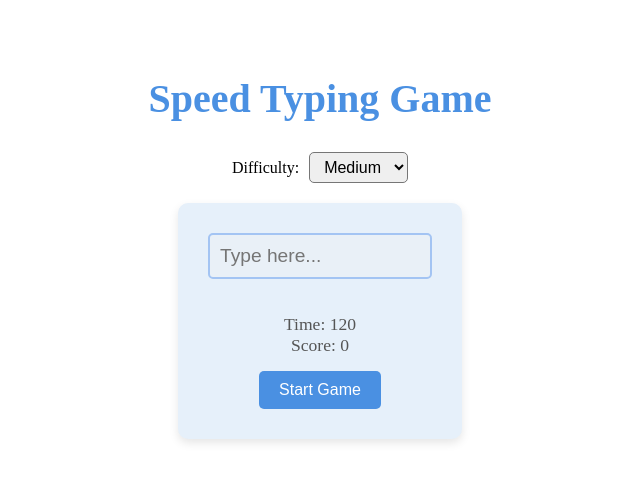
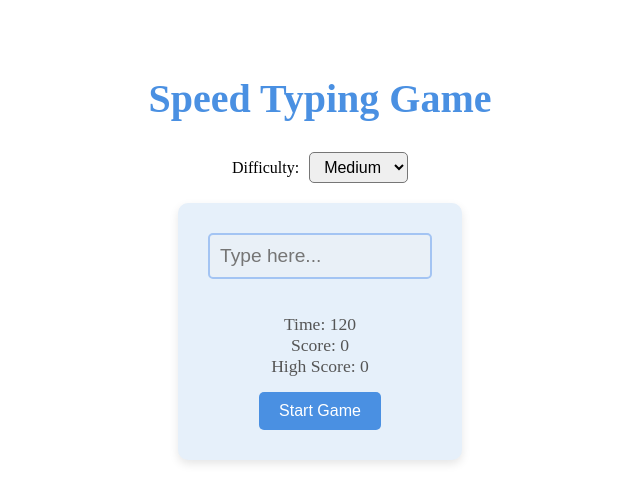
Before and after one commit to A-Dezeray/Angular-Speed-Typing-Game, an Angular app: page / in a window 1280 px wide. Shown: the top 502 px of the page, without its empty margins (320-960 px from the left). Built offline with nearby package versions, Linux system fonts and the light colour scheme.

Commit message:
Added high score tracking with a local storage

```diff
--- a/src/app/app/app.component.html
+++ b/src/app/app/app.component.html
@@ -36,6 +36,9 @@
         <span>Time: {{ timeLeft }}</span>
         <br>
         <span>Score: {{ score }}</span>
+        <br>
+          <span>High Score: {{ highScore }}</span>
+
       </div>
       <button (click)="startGame()">Start Game</button>
     </div>
--- a/src/app/app/app.component.ts
+++ b/src/app/app/app.component.ts
@@ -1,4 +1,4 @@
-import { Component } from '@angular/core';
+import { Component, OnInit } from '@angular/core';
 import { FormsModule } from '@angular/forms';
 import { CommonModule } from '@angular/common';
 
@@ -9,7 +9,7 @@ import { CommonModule } from '@angular/common';
   templateUrl: './app.component.html',
   styleUrls: ['./app.component.css']
 })
-export class AppComponent {
+export class AppComponent implements OnInit {
   currentWord: string = '';
   userInput: string = '';
   isGameActive: boolean = false;
@@ -18,6 +18,12 @@ export class AppComponent {
   countdownValue: number = 3;
   isCountingDown: boolean = false;
   difficulty: string = 'medium';
+  highScore: number = 0;
+
+  ngOnInit() {
+    const saved = localStorage.getItem('highScore');
+    this.highScore = saved ? parseInt(saved) : 0;
+  }
 
   wordBank: { [key: string]: string[] } = {
     easy: [
@@ -64,6 +70,11 @@ export class AppComponent {
   onInput() {
     if (this.userInput.trim().toLowerCase() === this.currentWord.toLowerCase()) {
       this.score++;
+      if (this.score > this.highScore) {
+        this.highScore = this.score;
+        localStorage.setItem('highScore', this.highScore.toString());
+      }
+
       this.userInput = '';
       this.generateWord();
     }
```
